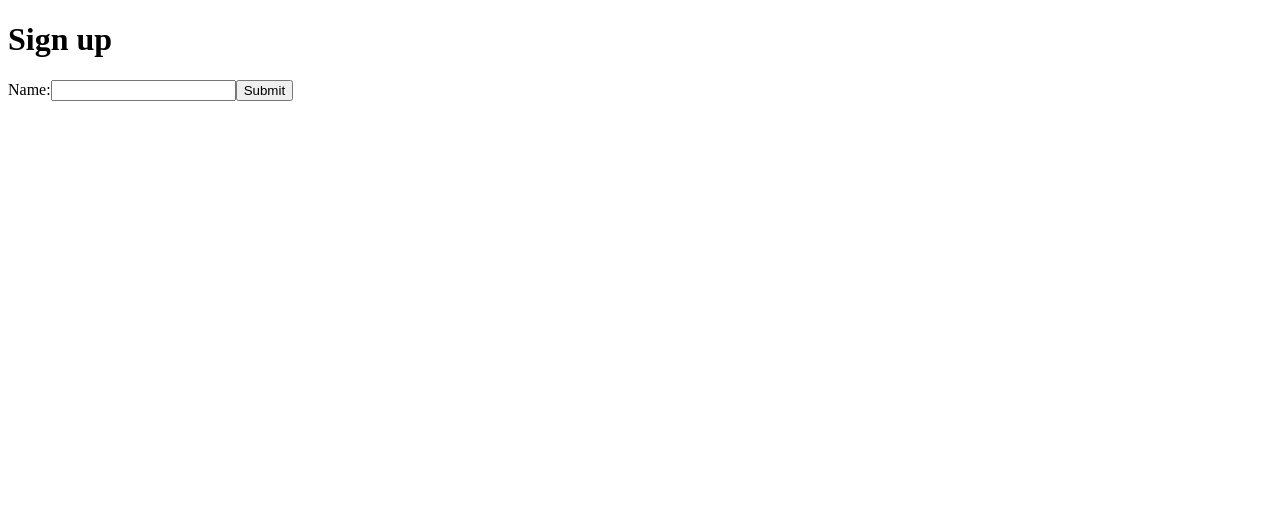
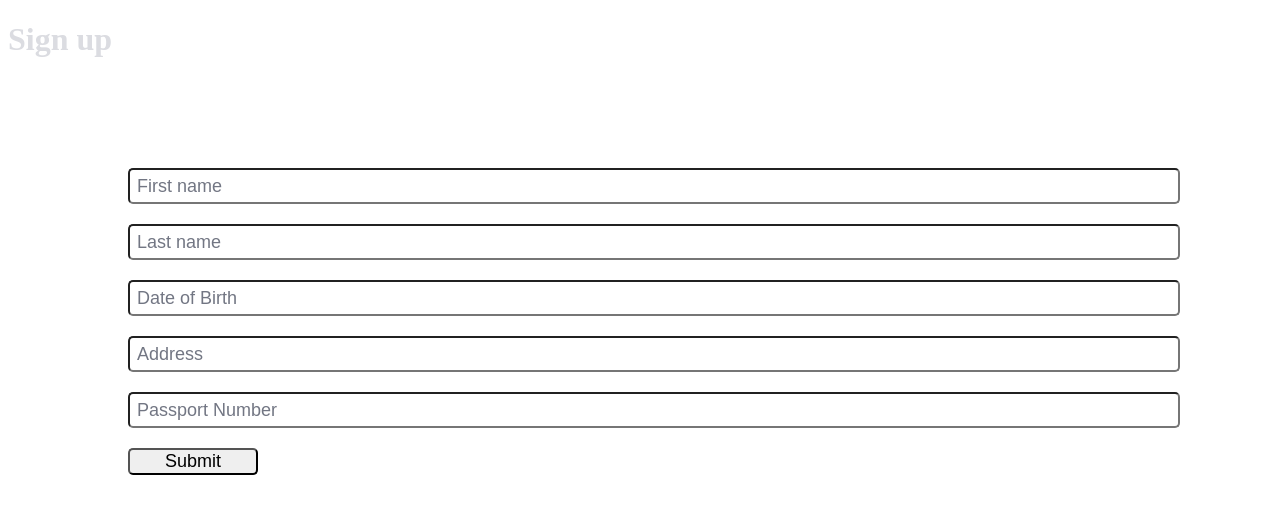
Before and after one commit to footok/simple-modern-upload-form-app, a React app: page / in a window 1280 px wide. Shown: the top 514 px of the page. Built offline with nearby package versions, Linux system fonts and the light colour scheme.

Commit message:
Create SignUpForm and styles

```diff
--- a/app/components/SignUpForm.jsx
+++ b/app/components/SignUpForm.jsx
@@ -5,30 +5,52 @@ class SignUpForm extends React.Component {
     super(props);
     this.state = {
       data: [],
-      value: ''
+      firstName: '',
+      lastName: '',
+      dateOfBirth: '',
+      address: '',
+      passportNumber: ''
     };
-    this.handleChange = this.handleChange.bind(this);
+    this.handleInputChange = this.handleInputChange.bind(this);
     this.handleSubmit = this.handleSubmit.bind(this);
   }
 
-  handleChange(event) {
-    this.setState({value: event.target.value});
+  handleInputChange(event) {
+    const target = event.target;
+    const value = target.value
+    const name = target.name;
+    this.setState({
+      [name]: value
+    });
   }
 
   handleSubmit(event) {
-    console.log("1");
-    alert('A name was submitted: ' + this.state.value);
+    alert('A name was submitted: ' + this.state.lastName);
     event.preventDefault();
   }
 
   render() {
     return (
       <div className="signup-form">
-        <form onSubmit={this.handleSubmit}>
-          <label>Name:
-            <input type="text" value={this.state.value} onChange={this.handleChange} />
-          </label>
-          <input type="submit" value="Submit" />
+        <form className="user-details" onSubmit={this.handleSubmit}>
+          <div className="first-name">
+            <input name="firstName" type="text" placeholder="First name" value={this.state.firstName} onChange={this.handleInputChange}/>
+          </div>
+          <div className="last-name">
+            <input name="lastName" type="text" placeholder="Last name" value={this.state.lastName} onChange={this.handleInputChange} />
+          </div>
+          <div className="date-of-birth">
+            <input name="dateOfBirth" type="text" placeholder="Date of Birth" value={this.state.dateOfBirth} onChange={this.handleInputChange} />
+          </div>
+          <div className="address">
+            <input name="address" type="text" placeholder="Address" value={this.state.address} onChange={this.handleInputChange} />
+          </div>
+          <div className="passport-number">
+            <input name="passportNumber" type="text" placeholder="Passport Number"  value={this.state.passportNumber} onChange={this.handleInputChange} />
+          </div>
+          <div className="submit-form">
+            <input type="submit" value="Submit" />
+          </div>
         </form>
       </div>
     );
--- a/index.html
+++ b/index.html
@@ -4,6 +4,7 @@
   <head>
     <meta charset = "UTF-8">
     <title>Identity Portal</title>
+    <link rel="stylesheet" href="./public/css/styles.css">
   </head>
 
   <body>
--- /dev/null
+++ b/public/css/styles.css
@@ -0,0 +1,78 @@
+<style>
+html{
+}
+
+body {
+}
+
+h1 {
+  color: #dbdce1;
+}
+
+input[type="text"] {
+  display: block;
+  margin: 10px;
+  width: 100%;
+  height: 30px;
+  font-family: sans-serif;
+  font-size: 18px;
+  appearance: none;
+  box-shadow: none;
+  border-radius: 5px;
+}
+
+input[type="submit"] {
+  display: block;
+  margin: 10px;
+  width: 130px;
+  font-family: sans-serif;
+  font-size: 18px;
+  border-radius: 5px;
+}
+
+::-webkit-input-placeholder { /* Chrome/Opera/Safari */
+  padding: 5px;
+  color: #727683;
+}
+::-moz-placeholder { /* Firefox 19+ */
+  padding: 5px;
+  color: #727683;
+}
+:-ms-input-placeholder { /* IE 10+ */
+  padding: 5px;
+  color: #727683;
+}
+:-moz-placeholder { /* Firefox 18- */
+  padding: 5px;
+  color: #727683;
+}
+
+input[type="text"]:focus {
+  outline: none;
+}
+
+#app {
+  height: 500px;
+}
+
+.signup-form {
+  margin: 10px;
+  background-color: white;
+  height: 300px;
+}
+
+.user-details {
+  display: flex;
+  margin: 100px;
+  background-color: white;
+  height: 300px;
+  flex-direction: column;
+  justify-content: space-around;
+}
+
+.submit-form {
+  width: 50px;
+  font-size: 14px;
+}
+
+</style>
```
